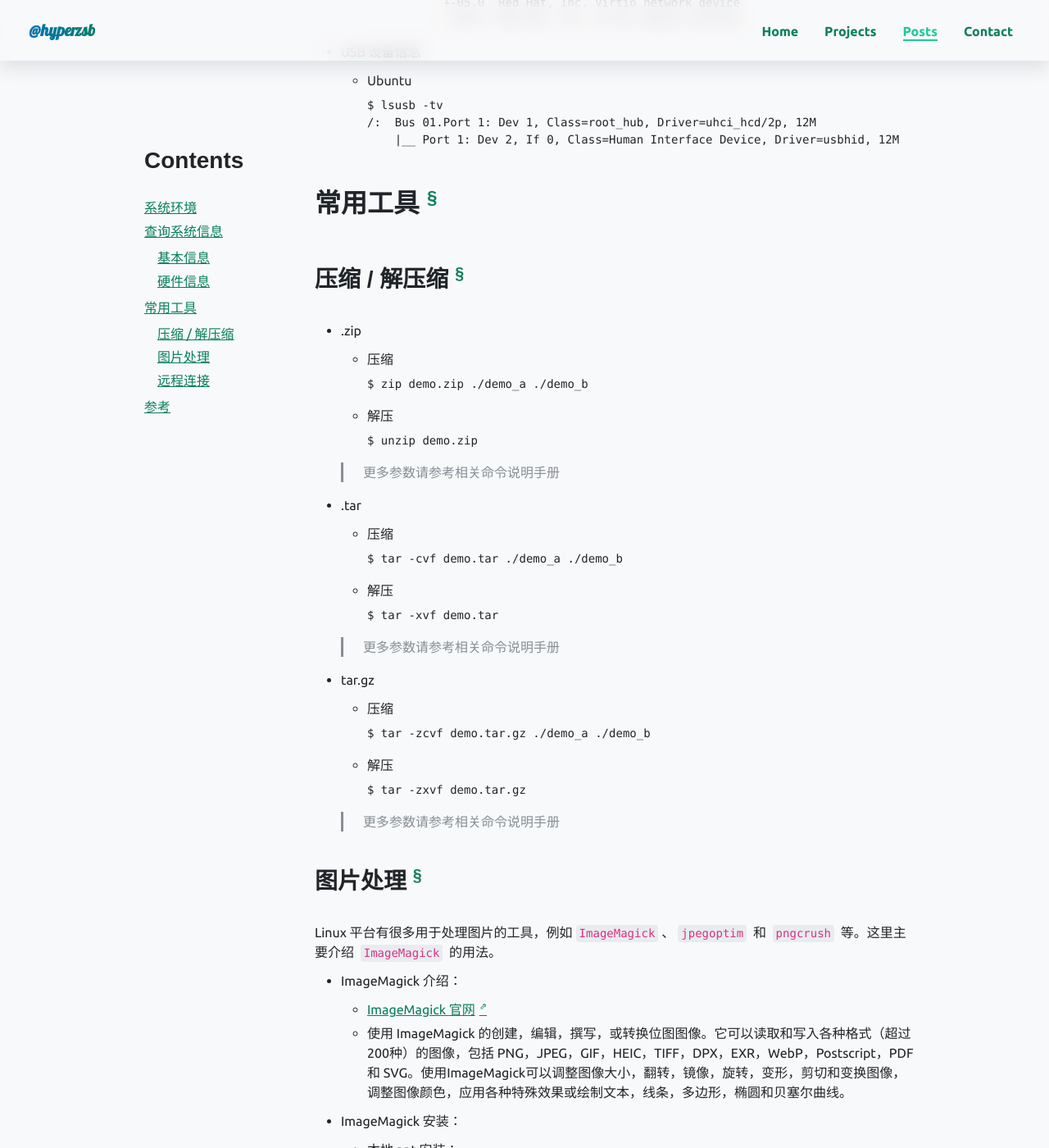
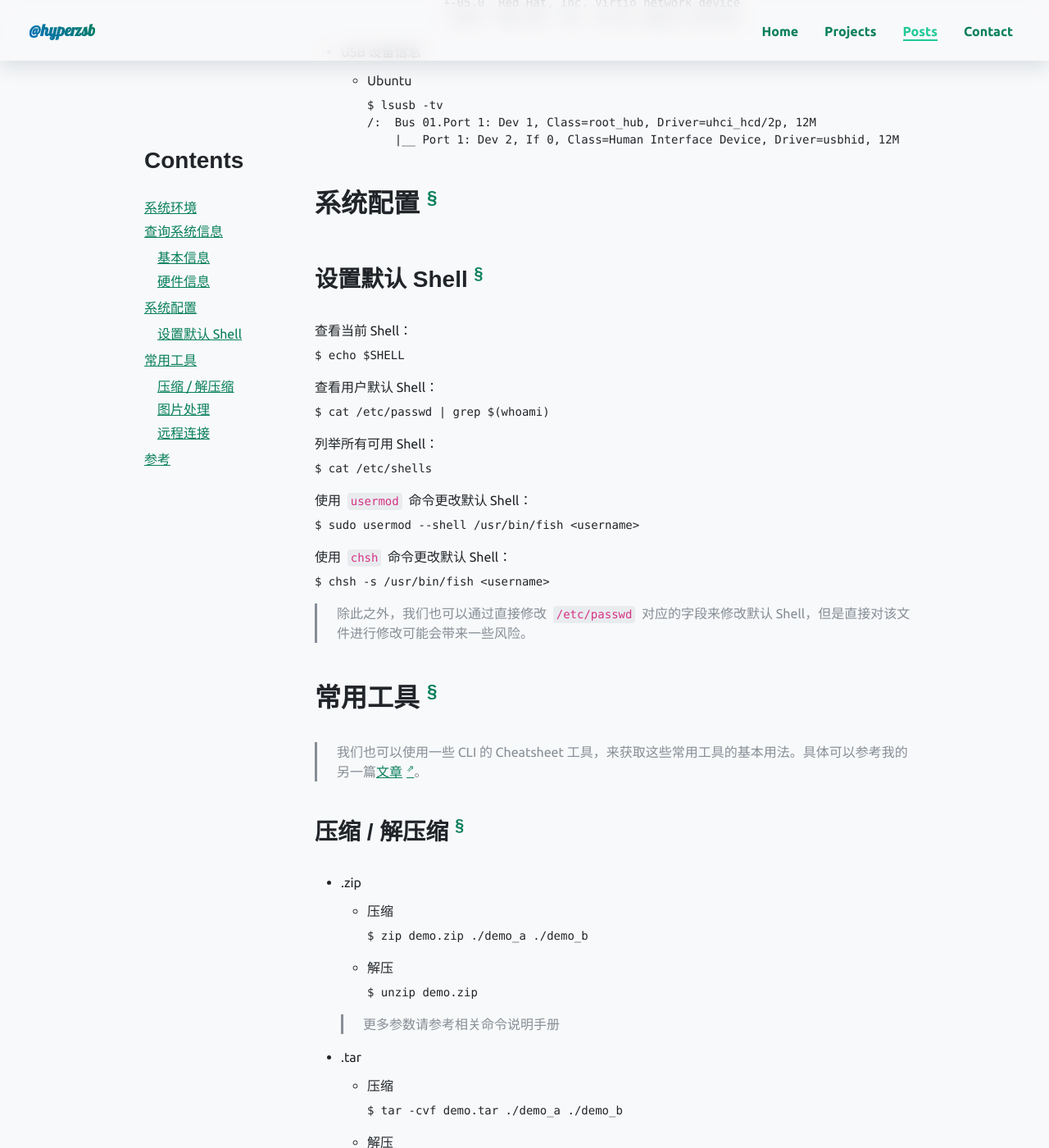
Before and after one commit to Hyperzsb/natalia-theme, a Jekyll site: the page built from _posts/2020-10-28-linux-basic-commands.md, in a window 1280 px wide and 1400 px high, scrolled down 9588 px. Shown: the whole window at 82% size. Built offline with Jekyll 4.4.1, drawn with Linux system fonts in a browser that asks for light colours; some web fonts are replaced; comment, search, counter and statistics services are not loaded; a style sheet for code colours, icons or effects is not loaded; some of the changed text lies outside the part shown.

Commit message:
docs(post): update 2020-10-28-linux-basic-commands
Signed-off-by: Shaobo ZHANG <hyperzsb@qq.com>

````diff
--- a/_posts/2020-10-28-linux-basic-commands.md
+++ b/_posts/2020-10-28-linux-basic-commands.md
@@ -23,7 +23,7 @@ top: false
 
   - Ubuntu
 
-    ```shell
+    ```bash
     $ getconf LONG_BIT
     64
     $ file /bin/ls
@@ -32,7 +32,7 @@ top: false
 
   - CentOS
 
-    ```shell
+    ```bash
     $ getconf LONG_BIT
     64
     $ file /bin/ls
@@ -43,14 +43,14 @@ top: false
 
   - Ubuntu
 
-    ```shell
+    ```bash
     $ uname -a
     Linux iZ2zehx4vggo1gk4clxdy2Z 4.15.0-48-generic #51-Ubuntu SMP Wed Apr 3 08:28:49 UTC 2019 x86_64 x86_64 x86_64 GNU/Linux
     ```
 
   - CentOS
 
-    ```shell
+    ```bash
     $ uname -a
     Linux iz2zefu8x0w8a73lncvuicz 3.10.0-1127.13.1.el7.x86_64 #1 SMP Tue Jun 23 15:46:38 UTC 2020 x86_64 x86_64 x86_64 GNU/Linux
     ```
@@ -59,14 +59,14 @@ top: false
 
   - Ubuntu
 
-    ```shell
+    ```bash
     $ cat /proc/version
     Linux version 4.15.0-48-generic (buildd@lgw01-amd64-036) (gcc version 7.3.0 (Ubuntu 7.3.0-16ubuntu3)) #51-Ubuntu SMP Wed Apr 3 08:28:49 UTC 2019
     ```
 
   - CentOS
 
-    ```shell
+    ```bash
     $ cat /proc/version
     Linux version 3.10.0-1127.13.1.el7.x86_64 (mockbuild@kbuilder.bsys.centos.org) (gcc version 4.8.5 20150623 (Red Hat 4.8.5-39) (GCC) ) #1 SMP Tue Jun 23 15:46:38 UTC 2020
     ```
@@ -75,7 +75,7 @@ top: false
 
   - Ubuntu
 
-    ```sh
+    ```bash
     $ lsmod
     Module                  Size  Used by
     btrfs                1122304  0
@@ -89,7 +89,7 @@ top: false
 
   - CentOS
 
-    ```shell
+    ```bash
     $ lsmod
     Module                  Size  Used by
     xt_nat                 12681  6
@@ -104,7 +104,7 @@ top: false
 
   - Ubuntu
 
-    ```shell
+    ```bash
     $ lsb_release -a
     LSB Version:    core-9.20170808ubuntu1-noarch:security-9.20170808ubuntu1-noarch
     Distributor ID: Ubuntu
@@ -117,7 +117,7 @@ top: false
 
   - CentOS
 
-    ```shell
+    ```bash
     $ lsb_release -a
     LSB Version:    :core-4.1-amd64:core-4.1-noarch
     Distributor ID: CentOS
@@ -132,14 +132,14 @@ top: false
 
   - Ubuntu
 
-    ```shell
+    ```bash
     $ uptime
      11:12:30 up 47 days, 49 min,  1 user,  load average: 0.00, 0.00, 0.00
     ```
 
   - CentOS
 
-    ```shell
+    ```bash
     $ uptime
      11:13:14 up 68 days,  1:24,  1 user,  load average: 0.00, 0.01, 0.05
     ```
@@ -150,7 +150,7 @@ top: false
 
   - Ubuntu
 
-    ```shell
+    ```bash
     # 基本信息
     $ lscpu
     Architecture:        x86_64
@@ -210,7 +210,7 @@ top: false
 
   - CentOS
 
-    ```shell
+    ```bash
     # 基本信息
     $ lscpu
     Architecture:          x86_64
@@ -271,7 +271,7 @@ top: false
 
   - Ubuntu
 
-    ```shell
+    ```bash
     $ free -m
                   total        used        free      shared  buff/cache   available
     Mem:           1993         560          96           1        1336        1249
@@ -328,7 +328,7 @@ top: false
 
   - CentOS
 
-    ```shell
+    ```bash
     $ free -m
                   total        used        free      shared  buff/cache   available
     Mem:           7551        1541        2715           0        3294        5711
@@ -387,7 +387,7 @@ top: false
 
   - Ubuntu
 
-    ```shell
+    ```bash
     $ lsblk
     NAME   MAJ:MIN RM SIZE RO TYPE MOUNTPOINT
     vda    252:0    0  40G  0 disk
@@ -426,7 +426,7 @@ top: false
 
   - CentOS
 
-    ```shell
+    ```bash
     $ lsblk
     NAME   MAJ:MIN RM SIZE RO TYPE MOUNTPOINT
     vda    253:0    0  40G  0 disk
@@ -467,7 +467,7 @@ top: false
 
   - Ubuntu
 
-    ```shell
+    ```bash
     $ lspci -tv
     -[0000:00]-+-00.0  Intel Corporation 440FX - 82441FX PMC [Natoma]
                +-01.0  Intel Corporation 82371SB PIIX3 ISA [Natoma/Triton II]
@@ -483,7 +483,7 @@ top: false
 
   - CentOS
 
-    ```shell
+    ```bash
     $ lspci -tv
     -[0000:00]-+-00.0  Intel Corporation 440FX - 82441FX PMC [Natoma]
                +-01.0  Intel Corporation 82371SB PIIX3 ISA [Natoma/Triton II]
@@ -501,13 +501,53 @@ top: false
 
   - Ubuntu
 
-    ```shell
+    ```bash
     $ lsusb -tv
     /:  Bus 01.Port 1: Dev 1, Class=root_hub, Driver=uhci_hcd/2p, 12M
         |__ Port 1: Dev 2, If 0, Class=Human Interface Device, Driver=usbhid, 12M
     ```
 
+## 系统配置
+
+### 设置默认 Shell
+
+查看当前 Shell：
+
+```bash
+$ echo $SHELL
+```
+
+查看用户默认 Shell：
+
+```bash
+$ cat /etc/passwd | grep $(whoami)
+```
+
+列举所有可用 Shell：
+
+```bash
+$ cat /etc/shells
+```
+
+使用 `usermod` 命令更改默认 Shell：
+
+```bash
+$ sudo usermod --shell /usr/bin/fish <username>
+```
+
+使用 `chsh` 命令更改默认 Shell：
+
+```bash
+$ chsh -s /usr/bin/fish <username>
+```
+
+{: .warning-blockquote}
+> 除此之外，我们也可以通过直接修改 `/etc/passwd` 对应的字段来修改默认 Shell，但是直接对该文件进行修改可能会带来一些风险。
+
 ## 常用工具
+
+{: .info-blockquote}
+> 我们也可以使用一些 CLI 的 Cheatsheet 工具，来获取这些常用工具的基本用法。具体可以参考我的另一篇[文章](https://hyperzsb.io/posts/your-own-terminal/)。
 
 ### 压缩 / 解压缩
 
@@ -515,13 +555,13 @@ top: false
 
   - 压缩
 
-    ```shell
+    ```bash
     $ zip demo.zip ./demo_a ./demo_b
     ```
 
   - 解压
 
-    ```shell
+    ```bash
     $ unzip demo.zip
     ```
 
@@ -531,13 +571,13 @@ top: false
 
   - 压缩
 
-    ```shell
+    ```bash
     $ tar -cvf demo.tar ./demo_a ./demo_b
     ```
 
   - 解压
 
-    ```shell
+    ```bash
     $ tar -xvf demo.tar
     ```
 
@@ -547,13 +587,13 @@ top: false
 
   - 压缩
 
-    ```shell
+    ```bash
     $ tar -zcvf demo.tar.gz ./demo_a ./demo_b
     ```
 
   - 解压
 
-    ```shell
+    ```bash
     $ tar -zxvf demo.tar.gz
     ```
 
@@ -572,13 +612,13 @@ Linux 平台有很多用于处理图片的工具，例如`ImageMagick`、`jpegop
 
   - 本地 apt 安装：
 
-    ```shell
+    ```bash
     $ apt install imagemagick
     ```
 
   - 官网下载即用型二进制文件：
 
-    ```shell
+    ```bash
     $ wget https://download.imagemagick.org/ImageMagick/download/binaries/magick
     ```
 
@@ -588,7 +628,7 @@ Linux 平台有很多用于处理图片的工具，例如`ImageMagick`、`jpegop
 
   - 转换格式：
 
-    ```shell
+    ```bash
     $ convert xxx.jpeg xxx.png
     ```
 
@@ -605,7 +645,7 @@ Linux 平台有很多用于处理图片的工具，例如`ImageMagick`、`jpegop
 
   - 批量压缩图片：
 
-    ```shell
+    ```bash
     # 压缩当前目录下所有后缀名包含在列表中的图片
     $ find ./ -regex '.*\(jpg\|JPG\|png\|PNG\|jpeg\)' -size +50k -exec convert -resize 100x100 {} {} \;
     ```
@@ -614,14 +654,14 @@ Linux 平台有很多用于处理图片的工具，例如`ImageMagick`、`jpegop
 
 - SSH 连接远程主机：
 
-  ```shell
+  ```bash
   $ ssh root@112.113.114.115 # 以 root 用户身份登陆 112.113.114.115 IP 对应的远程主机
   $ ssh user@myhost.com # 以 user 用户身份登陆 myhost.com 域名对应的远程主机
   ```
 
 - 向（从）远程主机复制文件：
 
-  ```shell
+  ```bash
   $ scp ~/myfile.txt root@112.113.114.115:/root/CopyFiles/ # 将本机主目录下的 myfile.txt 复制到以 root 身份登陆的 112.113.114.115 IP 对应的远程主机的 /root/CopyFiles/ 目录下
   $ scp user@myhost.com:/home/user/myfile.txt ~/CopyFiles/ # 将以 root 身份登陆的 112.113.114.115 IP 对应的远程主机的 /home/user/myfile.txt 复制到本机主目录的 CopyFiles 目录下
   ```
````
Also changed, not shown: other parts of _posts/2020-10-28-linux-basic-commands.md (+1 -1 lines).
